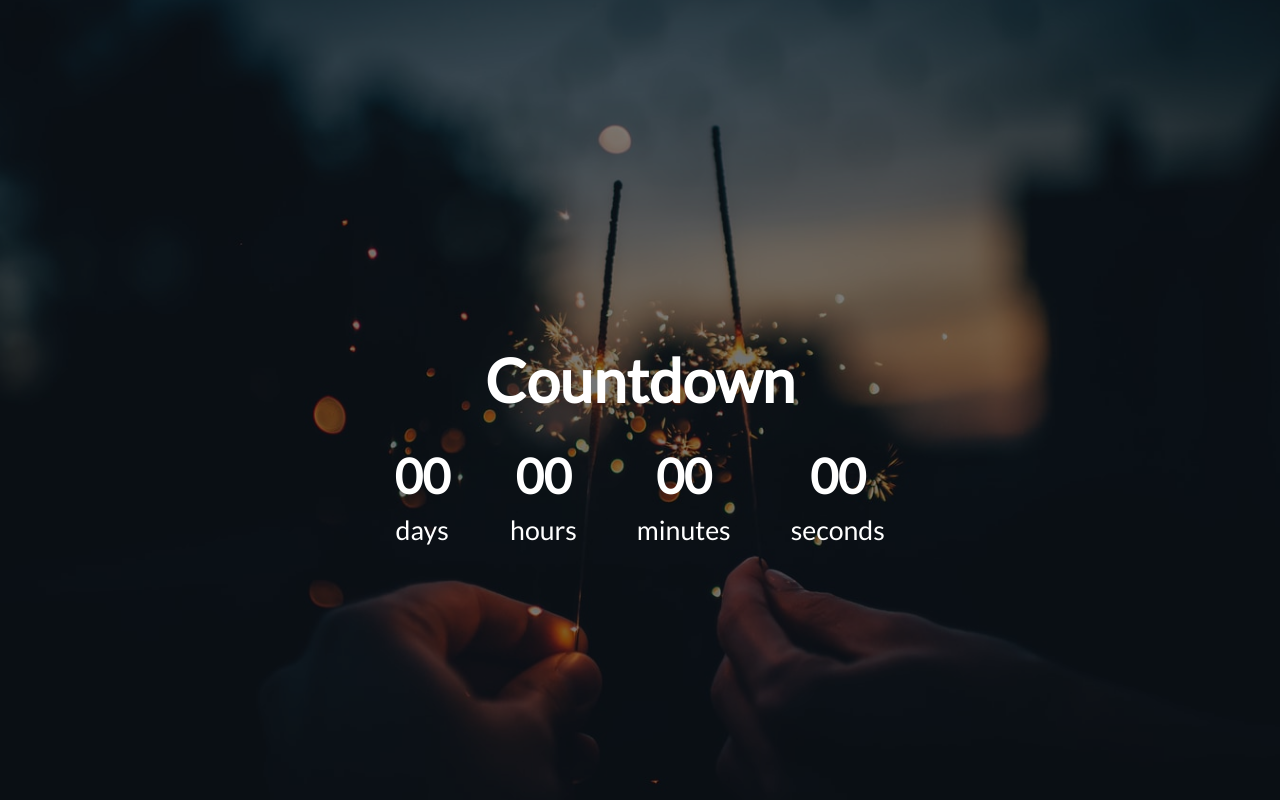
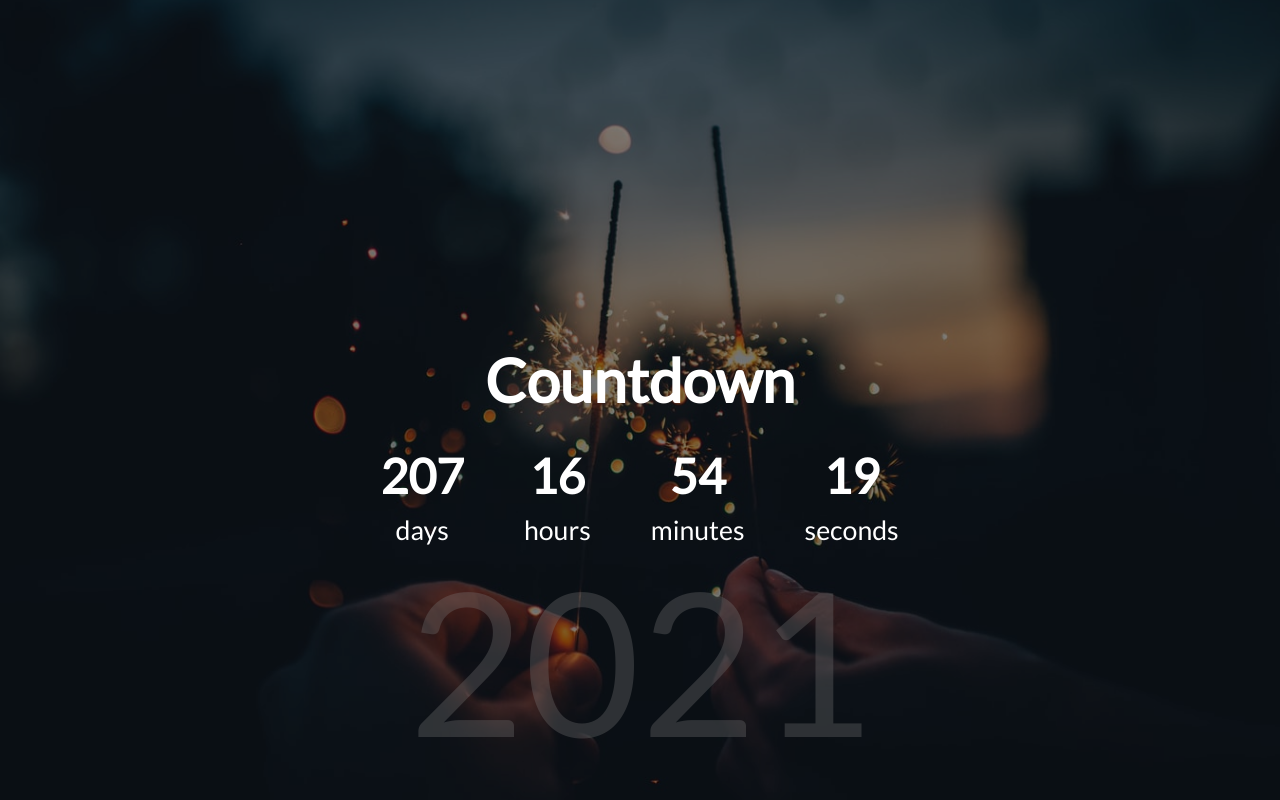
Before and after one commit to GlynWDavies-2019/Countdown, a plain HTML site: page index.html in a window 1280 px wide. Drawn offline with Linux system fonts and the light colour scheme.

Commit message:
Scripting complete

```diff
--- a/index.html
+++ b/index.html
@@ -28,7 +28,7 @@
             <small>seconds</small>
         </div>
     </div>
-    <!-- <img src="./img/spinner.gif" alt="Loading..." id="loading" class="loading"> -->
+    <img src="./img/spinner.gif" alt="Loading..." id="loading" class="loading">
     <script src="./script.js"></script>
 </body>
 </html>
--- a/script.js
+++ b/script.js
@@ -0,0 +1,36 @@
+const days = document.getElementById('days');
+const hours = document.getElementById('hours');
+const minutes = document.getElementById('minutes');
+const seconds = document.getElementById('seconds');
+const countdown = document.getElementById('countdown');
+const year = document.getElementById('year');
+
+const loading = document.getElementById('loading');
+
+const currentYear = new Date().getFullYear();
+
+const newYearTime = new Date(`January 01 ${currentYear + 1} 00:00:00`);
+
+year.innerText = currentYear + 1;
+
+function updateCountdown() {
+    const currentTime = new Date();
+    const difference = newYearTime - currentTime;
+    const d = Math.floor(difference / 1000 / 60 / 60 / 24);
+    const h = Math.floor(difference / 1000 / 60 / 60) % 24;
+    const m = Math.floor(difference / 1000 / 60) % 60;
+    const s = Math.floor(difference / 1000) % 60;
+    days.innerHTML = d;
+    hours.innerHTML = h < 10 ? `0${h}` : h;
+    minutes.innerHTML = m < 10 ? `0${m}` : m;
+    seconds.innerHTML = s < 10 ? `0${s}` : s;
+}
+
+setTimeout(() => {
+    loading.remove();
+    countdown.style.display = 'flex';
+},1000);
+
+updateCountdown();
+
+setInterval(updateCountdown, 1000);
--- a/style.css
+++ b/style.css
@@ -46,8 +46,18 @@ h1 {
     margin: 80px 0 40px;
 }
 
+.year {
+    bottom: 20px;
+    font-size: 200px;
+    left: 50%;
+    opacity: 0.3;
+    position: absolute;
+    transform: translateX(-50%);
+    z-index: -1;
+}
+
 .countdown {
-    display: flex;
+    display: none;
     transform: scale(2);
 }
 
```
